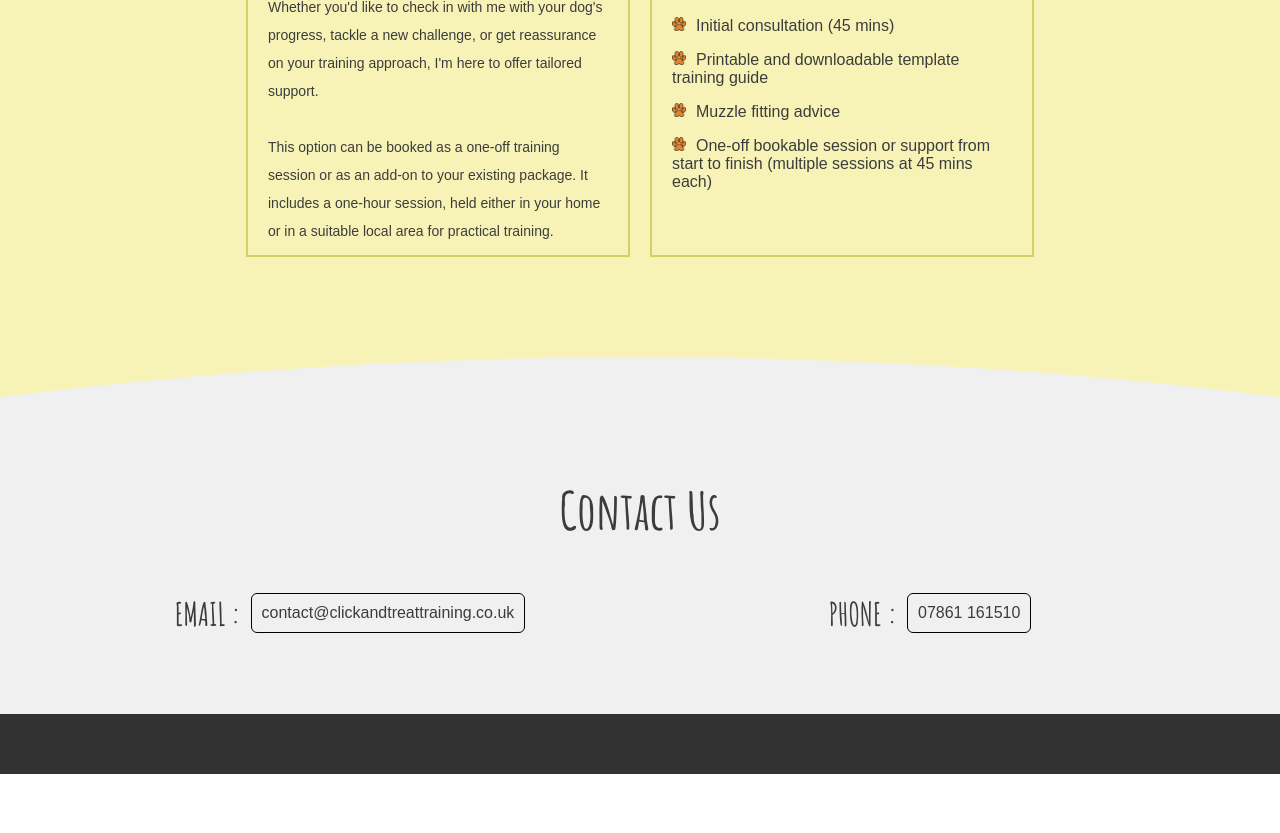
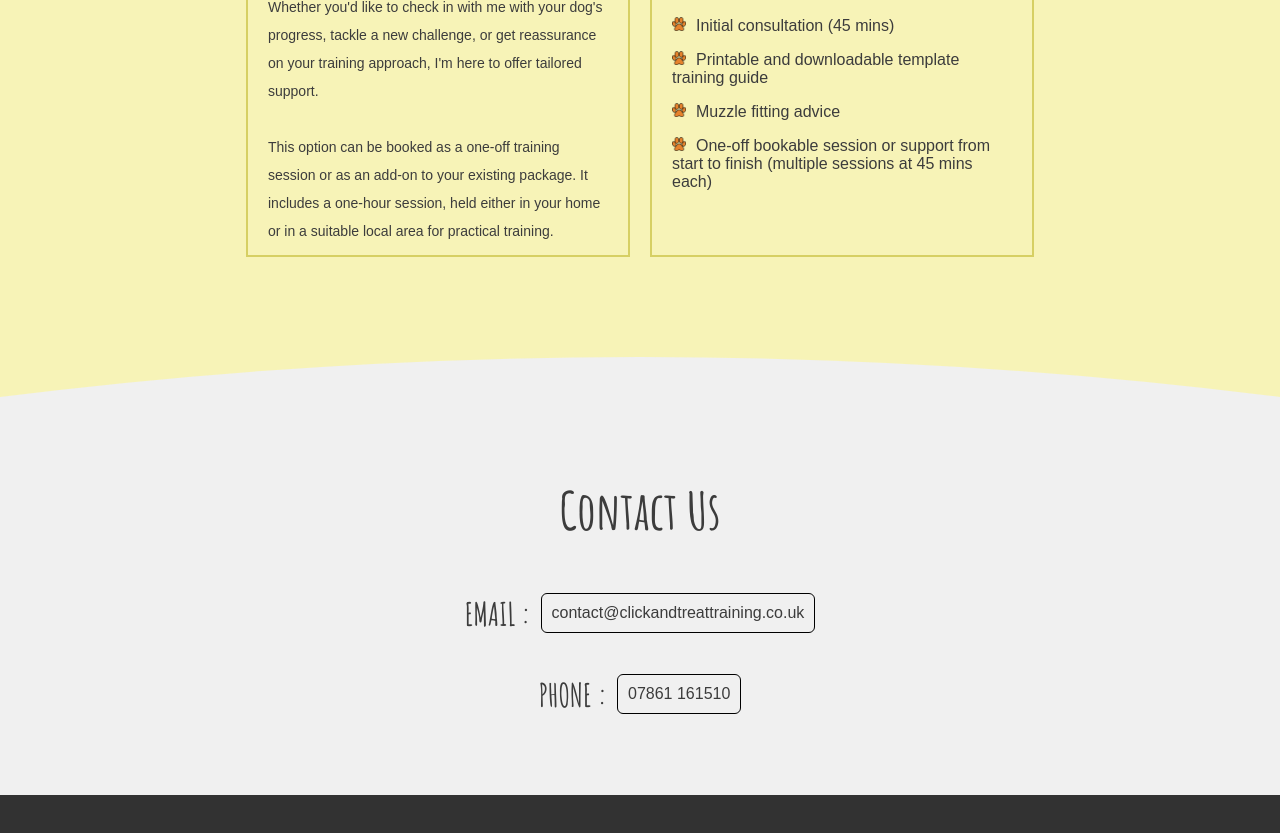
Before and after one commit to Clarkent133/ClickAndTreatTraining, a plain HTML site: page index.html in a window 1280 px wide. Shown: the part 5997-6830 px from the top of the page. Before the commit the page ends 6771 px from the top, so only its background shows below. Drawn offline with Linux system fonts and the light colour scheme; a web font is replaced by a local one.

Commit message:
Update index.html

```diff
--- a/index.html
+++ b/index.html
@@ -249,14 +249,14 @@
 
     <div class="main" style="width:calc(100% - 160px); display:flex; flex-direction:column; align-items:center; gap:50px; padding:80px; background-color:#F0F0F0;">
         <div class="customFont" style="font-family:'Amatic SC', sans-serif; font-weight:900; font-size:52px; color:rgba(60, 60, 60, 1); text-align:center;">Contact Us</div>
-        <div style="width:100%; display:flex; flex-wrap:wrap; gap:40px; justify-content:space-around;">
-            <div style="display:flex; gap:10px; min-width:400px; justify-content:center;">
+        <div style="width:100%; display:flex; flex-direction:column; gap:40px;">
+            <div style="display:flex; gap:10px; justify-content:center;">
                 <div style="font-family:'Amatic SC', sans-serif; font-weight:900; font-size:32px; color:rgba(60, 60, 60, 1); text-align:center;">EMAIL : </div>
                 <a href="mailto:contact@clickandtreattraining.co.uk?subject=General%20Enquiry" style="text-decoration:none;">
                     <div style="font-family:'ABeeZee', sans-serif; color:rgba(60, 60, 60, 1); font-size:16px; border:solid black 1px; border-radius:6px; padding:10px; cursor:pointer;">contact@clickandtreattraining.co.uk</div>
                 </a>
             </div>
-            <div style="display:flex; gap:10px; min-width:400px; justify-content:center;">
+            <div style="display:flex; gap:10px; justify-content:center;">
                 <div style="font-family:'Amatic SC', sans-serif; font-weight:900; font-size:32px; color:rgba(60, 60, 60, 1); text-align:center;">PHONE : </div>
                 <a href="tel:+447861161510" style="text-decoration:none;">
                     <div style="font-family:'ABeeZee', sans-serif; color:rgba(60, 60, 60, 1); font-size:16px; border:solid black 1px; border-radius:6px; padding:10px; cursor:pointer;">07861 161510</div>
```
